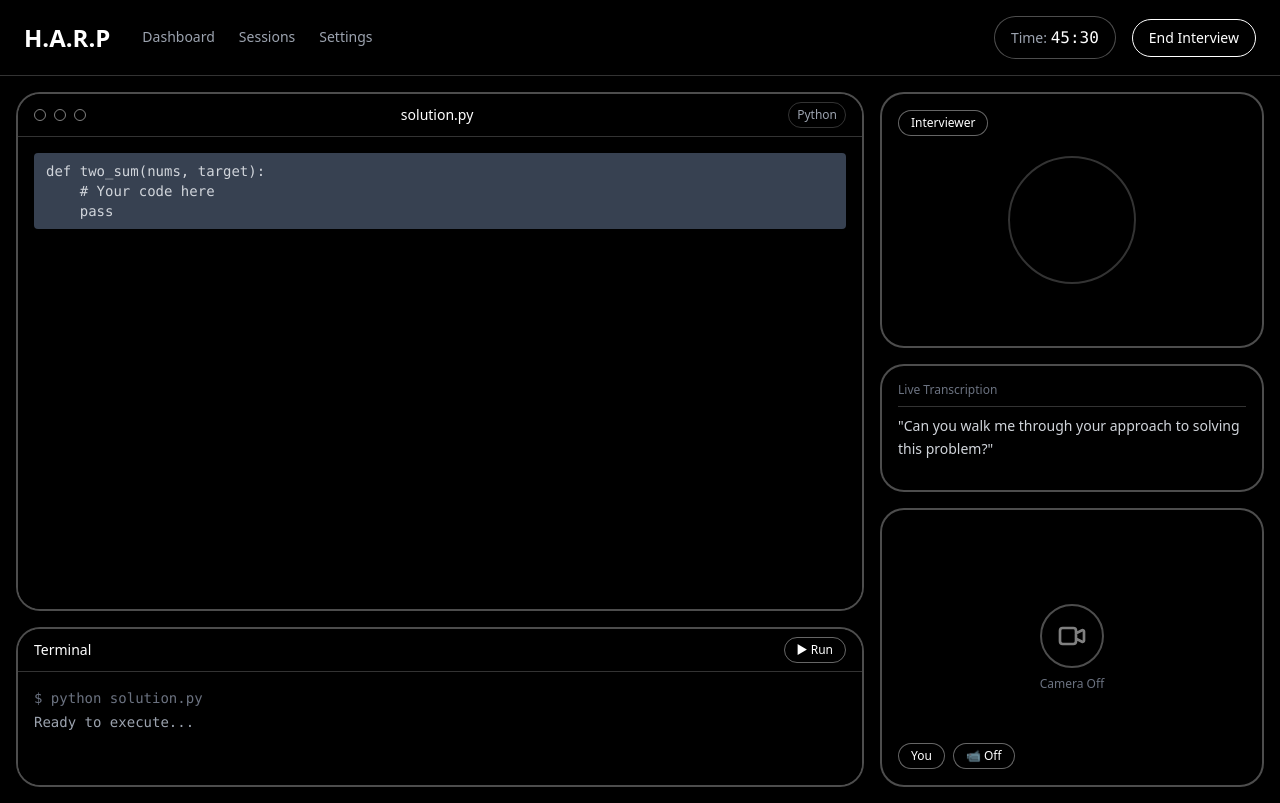
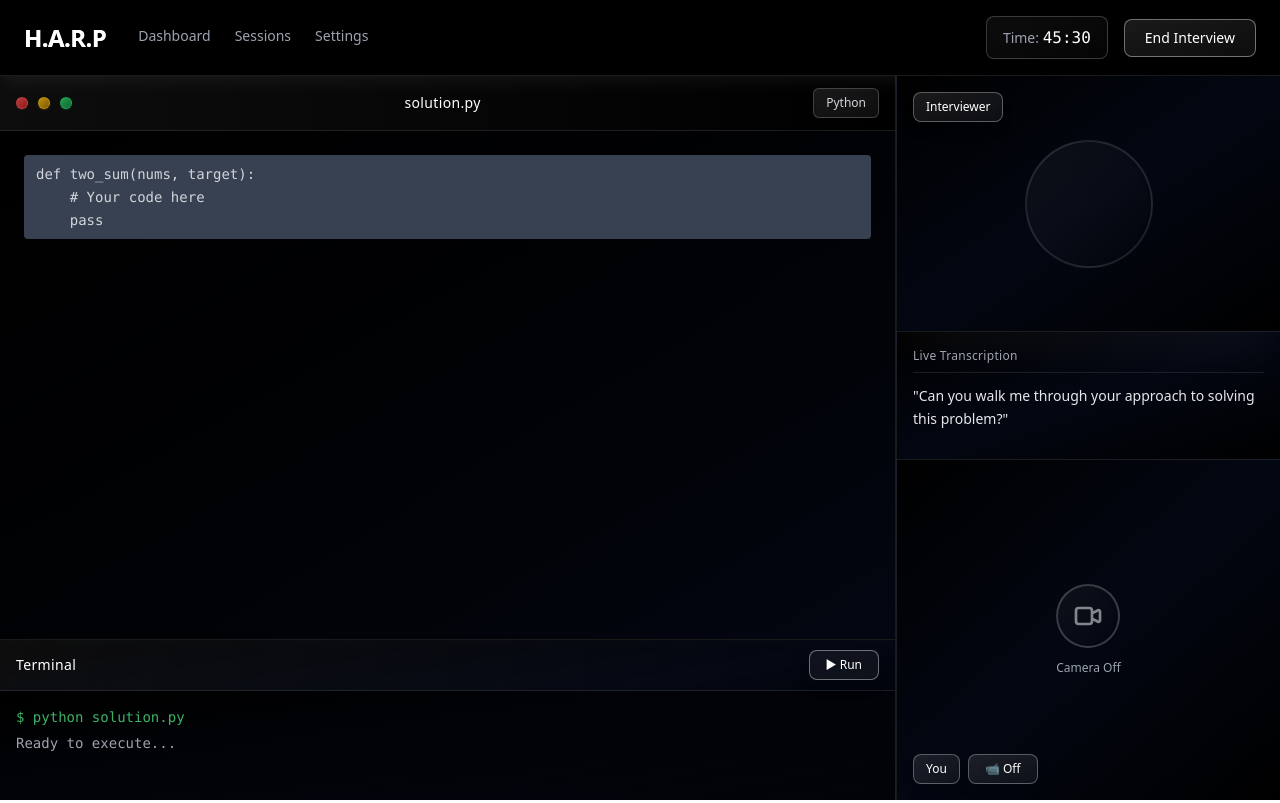
Before and after one commit to matthew-mccall/harp, a Next.js app in the folder apps/harp-web/: page /interview in a window 1280 px wide. Built offline with nearby package versions, Linux system fonts and the light colour scheme.

Commit message:
Updated UI elements
Updated UI elements for cleaner look and more user friendly.

```diff
--- a/apps/harp-web/src/app/interview/components/CodeEditor.tsx
+++ b/apps/harp-web/src/app/interview/components/CodeEditor.tsx
@@ -1,19 +1,19 @@
 export default function CodeEditor() {
   return (
-    <div className="flex-1 bg-black border-2 border-white/30 rounded overflow-hidden flex flex-col">
-      <div className="bg-black border-b border-white/20 px-4 py-2 flex items-center justify-between">
-        <div className="flex gap-2">
-          <div className="w-3 h-3 rounded-full border border-white/50"></div>
-          <div className="w-3 h-3 rounded-full border border-white/50"></div>
-          <div className="w-3 h-3 rounded-full border border-white/50"></div>
+    <div className="flex-1 bg-gradient-to-br from-black via-black to-gray-950 border-r border-b border-white/10 overflow-hidden flex flex-col shadow-2xl shadow-white/5">
+      <div className="bg-gradient-to-r from-white/5 to-transparent border-b border-white/10 px-4 py-3 flex items-center justify-between backdrop-blur-sm">
+        <div className="flex gap-2.5">
+          <div className="w-3 h-3 rounded-full bg-gradient-to-br from-red-500/80 to-red-600/60 border border-red-400/30 shadow-sm shadow-red-500/20"></div>
+          <div className="w-3 h-3 rounded-full bg-gradient-to-br from-yellow-500/80 to-yellow-600/60 border border-yellow-400/30 shadow-sm shadow-yellow-500/20"></div>
+          <div className="w-3 h-3 rounded-full bg-gradient-to-br from-green-500/80 to-green-600/60 border border-green-400/30 shadow-sm shadow-green-500/20"></div>
         </div>
-        <span className="text-sm text-white">solution.py</span>
-        <div className="text-xs text-gray-400 border border-white/20 px-2 py-1 rounded">
+        <span className="text-sm text-white font-medium tracking-wide">solution.py</span>
+        <div className="text-xs text-gray-300 bg-gradient-to-br from-white/10 to-white/5 border border-white/20 px-3 py-1.5 rounded-md shadow-inner">
           Python
         </div>
       </div>
-      <div className="flex-1 p-4 font-mono text-sm bg-black overflow-auto">
-        <pre className="text-gray-300">
+      <div className="flex-1 p-6 font-mono text-sm bg-gradient-to-br from-black to-gray-950/50 overflow-auto">
+        <pre className="text-gray-300 leading-relaxed">
           <code>{`def two_sum(nums, target):
     # Your code here
     pass`}</code>
--- a/apps/harp-web/src/app/interview/components/InterviewerVideo.tsx
+++ b/apps/harp-web/src/app/interview/components/InterviewerVideo.tsx
@@ -1,10 +1,10 @@
 export default function InterviewerVideo() {
   return (
-    <div className="h-64 bg-black border-2 border-white/30 rounded overflow-hidden relative">
+    <div className="h-64 bg-gradient-to-br from-black via-gray-950 to-black border-l border-b border-white/10 overflow-hidden relative shadow-2xl shadow-white/5">
       <div className="absolute inset-0 flex items-center justify-center">
-        <div className="w-32 h-32 rounded-full border-2 border-white/20"></div>
+        <div className="w-32 h-32 rounded-full border-2 border-white/10 bg-gradient-to-br from-white/5 to-transparent shadow-inner"></div>
       </div>
-      <div className="absolute top-4 left-4 bg-black border border-white/40 px-3 py-1 rounded text-xs">
+      <div className="absolute top-4 left-4 bg-gradient-to-br from-white/10 to-white/5 backdrop-blur-md border border-white/30 px-3 py-1.5 rounded-lg text-xs shadow-lg">
         Interviewer
       </div>
     </div>
--- a/apps/harp-web/src/app/interview/components/LiveTranscription.tsx
+++ b/apps/harp-web/src/app/interview/components/LiveTranscription.tsx
@@ -1,10 +1,10 @@
 export default function LiveTranscription() {
   return (
-    <div className="h-32 bg-black border-2 border-white/30 rounded overflow-hidden p-4">
-      <div className="text-xs text-gray-500 mb-2 border-b border-white/20 pb-2">
+    <div className="h-32 bg-gradient-to-br from-black via-gray-950 to-black border-l border-b border-white/10 overflow-hidden p-4 shadow-2xl shadow-white/5">
+      <div className="text-xs text-gray-400 mb-3 border-b border-white/10 pb-2 font-medium tracking-wide">
         Live Transcription
       </div>
-      <p className="text-sm text-gray-300 leading-relaxed">
+      <p className="text-sm text-gray-200 leading-relaxed">
         "Can you walk me through your approach to solving this problem?"
       </p>
     </div>
--- a/apps/harp-web/src/app/interview/components/Navbar.tsx
+++ b/apps/harp-web/src/app/interview/components/Navbar.tsx
@@ -1,27 +1,29 @@
 export default function Navbar() {
   return (
-    <nav className="bg-black border-b border-white/20 px-6 py-4">
+    <nav className="bg-gradient-to-b from-black via-black to-black/95 border-b border-white/10 px-6 py-4 backdrop-blur-sm shadow-lg shadow-white/5">
       <div className="flex items-center justify-between max-w-[1800px] mx-auto">
         <div className="flex items-center gap-8">
-          <h1 className="text-2xl font-bold text-white">H.A.R.P</h1>
+          <h1 className="text-2xl font-bold text-white tracking-tight bg-gradient-to-r from-white to-gray-400 bg-clip-text text-transparent">
+            H.A.R.P
+          </h1>
           <div className="flex gap-6 text-sm text-gray-400">
-            <button className="hover:text-white transition border-b border-transparent hover:border-white">
+            <button className="hover:text-white transition-all duration-200 border-b-2 border-transparent hover:border-white/80 pb-0.5">
               Dashboard
             </button>
-            <button className="hover:text-white transition border-b border-transparent hover:border-white">
+            <button className="hover:text-white transition-all duration-200 border-b-2 border-transparent hover:border-white/80 pb-0.5">
               Sessions
             </button>
-            <button className="hover:text-white transition border-b border-transparent hover:border-white">
+            <button className="hover:text-white transition-all duration-200 border-b-2 border-transparent hover:border-white/80 pb-0.5">
               Settings
             </button>
           </div>
         </div>
         <div className="flex items-center gap-4">
-          <div className="bg-black px-4 py-2 rounded border border-white/30">
+          <div className="bg-gradient-to-br from-white/5 to-white/[0.02] px-4 py-2 rounded-lg border border-white/20 backdrop-blur-sm shadow-inner">
             <span className="text-gray-400 text-sm">Time: </span>
-            <span className="font-mono text-white">45:30</span>
+            <span className="font-mono text-white font-medium">45:30</span>
           </div>
-          <button className="bg-black hover:bg-white hover:text-black px-4 py-2 rounded text-sm font-medium transition border border-white">
+          <button className="bg-gradient-to-br from-white/10 to-white/5 hover:from-white hover:to-gray-100 hover:text-black px-5 py-2 rounded-lg text-sm font-medium transition-all duration-300 border border-white/40 hover:border-white shadow-lg hover:shadow-white/20">
             End Interview
           </button>
         </div>
--- a/apps/harp-web/src/app/interview/components/Terminal.tsx
+++ b/apps/harp-web/src/app/interview/components/Terminal.tsx
@@ -1,16 +1,16 @@
 export default function Terminal() {
   return (
-    <div className="h-40 bg-black border-2 border-white/30 rounded overflow-hidden flex flex-col">
-      <div className="bg-black border-b border-white/20 px-4 py-2 flex items-center gap-2">
-        <span className="text-sm text-white">Terminal</span>
+    <div className="h-40 bg-gradient-to-br from-black via-gray-950 to-black border-r border-white/10 overflow-hidden flex flex-col shadow-2xl shadow-white/5">
+      <div className="bg-gradient-to-r from-white/5 to-transparent border-b border-white/10 px-4 py-2.5 flex items-center gap-2 backdrop-blur-sm">
+        <span className="text-sm text-white font-medium tracking-wide">Terminal</span>
         <div className="flex-1"></div>
-        <button className="text-white hover:bg-white hover:text-black transition text-xs border border-white/40 px-3 py-1 rounded">
+        <button className="text-white hover:bg-gradient-to-br hover:from-white hover:to-gray-100 hover:text-black transition-all duration-300 text-xs border border-white/40 hover:border-white px-4 py-1.5 rounded-lg shadow-lg hover:shadow-white/20 bg-white/5">
           ▶ Run
         </button>
       </div>
-      <div className="flex-1 p-4 font-mono text-sm bg-black overflow-auto">
-        <div className="text-gray-500">$ python solution.py</div>
-        <div className="text-gray-400 mt-1">Ready to execute...</div>
+      <div className="flex-1 p-4 font-mono text-sm bg-gradient-to-br from-black to-gray-950/50 overflow-auto">
+        <div className="text-green-400/80 font-medium">$ python solution.py</div>
+        <div className="text-gray-400 mt-1.5">Ready to execute...</div>
       </div>
     </div>
   );
--- a/apps/harp-web/src/app/interview/components/UserCamera.tsx
+++ b/apps/harp-web/src/app/interview/components/UserCamera.tsx
@@ -56,7 +56,7 @@ export default function UserCamera() {
   }, [stream]);
 
   return (
-    <div className="flex-1 bg-black border-2 border-white/30 rounded overflow-hidden relative">
+    <div className="flex-1 bg-gradient-to-br from-black via-gray-950 to-black border-l border-white/10 overflow-hidden relative shadow-2xl shadow-white/5">
       <video
         ref={videoRef}
         autoPlay
@@ -68,7 +68,7 @@ export default function UserCamera() {
       {!isCameraOn && (
         <div className="absolute inset-0 flex items-center justify-center">
           <div className="text-center">
-            <div className="w-16 h-16 mx-auto mb-2 rounded-full border-2 border-white/30 flex items-center justify-center">
+            <div className="w-16 h-16 mx-auto mb-3 rounded-full border-2 border-white/20 bg-gradient-to-br from-white/5 to-transparent flex items-center justify-center shadow-inner">
               <svg
                 className="w-8 h-8 text-white/50"
                 fill="none"
@@ -83,7 +83,7 @@ export default function UserCamera() {
                 />
               </svg>
             </div>
-            <p className="text-xs text-gray-500 max-w-xs">
+            <p className="text-xs text-gray-400 max-w-xs">
               {error || 'Camera Off'}
             </p>
           </div>
@@ -91,12 +91,12 @@ export default function UserCamera() {
       )}
 
       <div className="absolute bottom-4 left-4 flex gap-2 z-10">
-        <div className="bg-black/80 border border-white/40 px-3 py-1 rounded text-xs">
+        <div className="bg-gradient-to-br from-white/10 to-white/5 backdrop-blur-md border border-white/30 px-3 py-1.5 rounded-lg text-xs shadow-lg">
           You
         </div>
         <button
           onClick={isCameraOn ? stopCamera : startCamera}
-          className="bg-black/80 hover:bg-white hover:text-black border border-white/40 px-3 py-1 rounded text-xs transition"
+          className="bg-gradient-to-br from-white/10 to-white/5 hover:from-white hover:to-gray-100 hover:text-black backdrop-blur-md border border-white/30 hover:border-white px-4 py-1.5 rounded-lg text-xs transition-all duration-300 shadow-lg hover:shadow-white/20"
         >
           {isCameraOn ? '📹 On' : '📹 Off'}
         </button>
--- a/apps/harp-web/src/app/interview/page.tsx
+++ b/apps/harp-web/src/app/interview/page.tsx
@@ -7,22 +7,21 @@ import UserCamera from './components/UserCamera';
 
 export default function InterviewPage() {
   return (
-    <div className="min-h-screen bg-black text-white">
+    <div className="h-screen bg-black text-white flex flex-col overflow-hidden">
       <Navbar />
 
       {/* Main Content */}
       <div
-        className="flex gap-4 p-4 max-w-[1800px] mx-auto"
-        style={{ height: 'calc(100vh - 73px)' }}
+        className="flex flex-1 overflow-hidden"
       >
         {/* Left Section - IDE */}
-        <div className="flex-1 flex flex-col gap-4">
+        <div className="flex-1 flex flex-col overflow-hidden">
           <CodeEditor />
           <Terminal />
         </div>
 
         {/* Right Section - Video & Captions */}
-        <div className="w-96 flex flex-col gap-4">
+        <div className="w-96 flex flex-col overflow-hidden">
           <InterviewerVideo />
           <LiveTranscription />
           <UserCamera />
```
